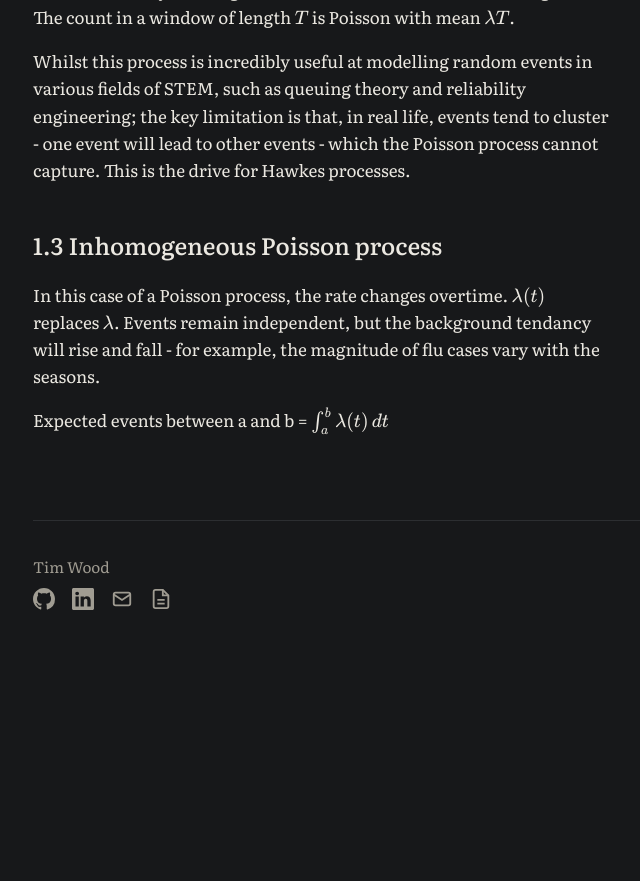
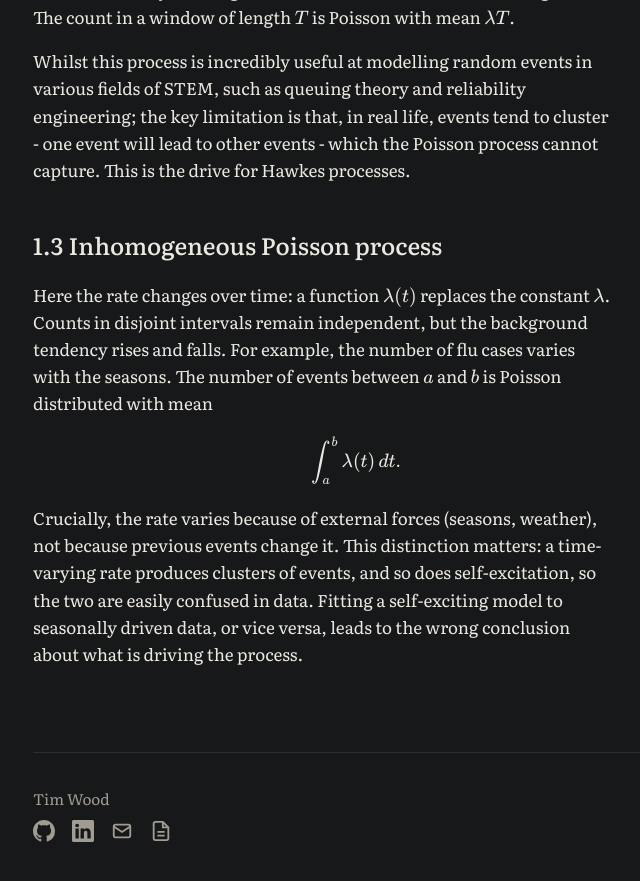
Before and after one commit to timj-wood/timj-wood.github.io, a Jekyll site: the page built from _posts/2026-09-15-hawkes-processes.md, in a window 1280 px wide and 900 px high, scrolled down 1790 px. Shown: the top 881 px of the window, without its empty margins (284-924 px from the left). Built offline with Jekyll 4.4.1, drawn with Linux system fonts in a browser that asks for light colours; before the commit the page ends 2458 px from its top, so only the background shows below that; some of the changed text lies outside the part shown.

Commit message:
Update 2026-09-15-hawkes-processes.md

```diff
--- a/_posts/2026-09-15-hawkes-processes.md
+++ b/_posts/2026-09-15-hawkes-processes.md
@@ -27,6 +27,8 @@ Whilst this process is incredibly useful at modelling random events in various f
 
 ## 1.3 Inhomogeneous Poisson process
 
-In this case of a Poisson process, the rate changes overtime. $$\lambda(t)$$ replaces $$\lambda$$. Events remain independent, but the background tendancy will rise and fall - for example, the magnitude of flu cases vary with the seasons.
+Here the rate changes over time: a function $$\lambda(t)$$ replaces the constant $$\lambda$$. Counts in disjoint intervals remain independent, but the background tendency rises and falls. For example, the number of flu cases varies with the seasons. The number of events between $$a$$ and $$b$$ is Poisson distributed with mean
 
-Expected events between a and b = $$\int_a^b \lambda(t)\,dt$$
+$$\int_a^b \lambda(t)\,dt.$$
+
+Crucially, the rate varies because of external forces (seasons, weather), not because previous events change it. This distinction matters: a time-varying rate produces clusters of events, and so does self-excitation, so the two are easily confused in data. Fitting a self-exciting model to seasonally driven data, or vice versa, leads to the wrong conclusion about what is driving the process.
```
